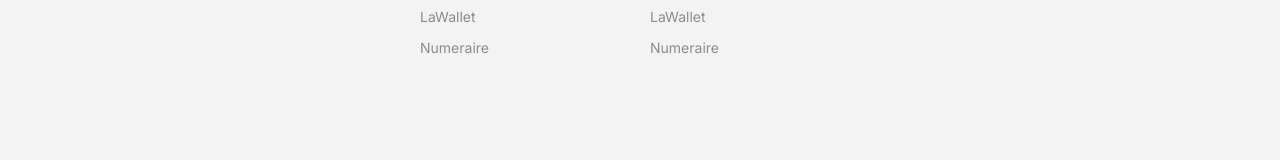
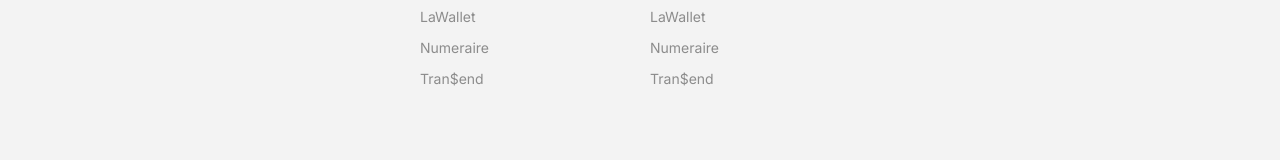
Before and after one commit to andrerfneves/lightning-address, a Next.js app: page / in a window 1280 px wide. Shown: the part 9039-9199 px from the top of the page. Built offline with nearby package versions, Linux system fonts and the light colour scheme.

Commit message:
Update footer.js

```diff
--- a/components/footer.js
+++ b/components/footer.js
@@ -100,6 +100,10 @@
         link: "https://numeraire.tech",
         title: "Numeraire",
       },
+      {
+        link: "https://transend.me",
+        title: "Tran$end",
+      },
     ],
   },
   {
@@ -168,6 +172,10 @@
       {
         link: "https://numeraire.tech",
         title: "Numeraire",
+      },
+      {
+        link: "https://transend.me",
+        title: "Tran$end",
       },
     ],
   },
```
